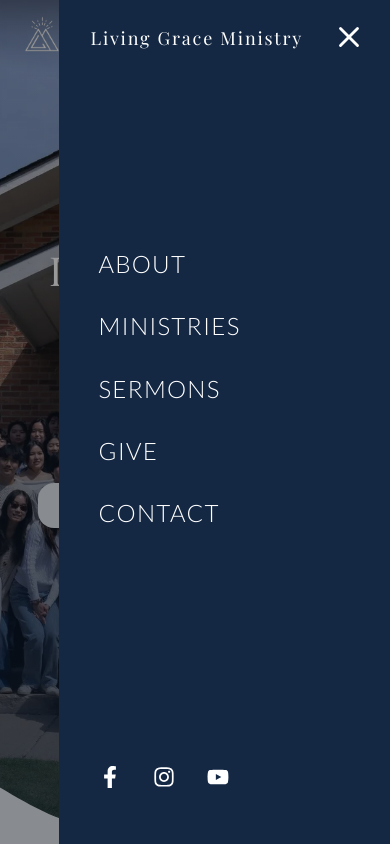
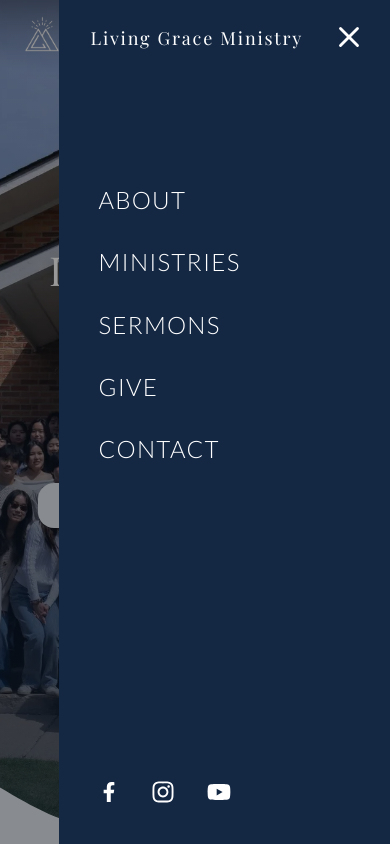
Before and after one commit to lgm-aa/LGM_Website_v3, a React (Vite) app: page / in a window 390 px wide. Both pictures are taken after a click on the button 349 px from the left and 34 px from the top of the page. Shown: the top 844 px of the page. Built offline with nearby package versions, Linux system fonts and the light colour scheme; no server answers.

Commit message:
Mobile nav drawer - edit icon size

```diff
--- a/src/components/layout/NavBar/NavBar.css
+++ b/src/components/layout/NavBar/NavBar.css
@@ -236,7 +236,7 @@
     display: flex;
     flex-direction: column;
     gap: 1.5rem;
-    padding: 12rem 2rem 2rem 0.5rem;
+    padding: 8rem 2rem 2rem 0.5rem;
   }
 
   .lgm-nav__mobile-drawer .eyebrow {
@@ -247,7 +247,6 @@
     display: inline-flex;
     gap: 1rem;
     margin-top: auto;
-    padding-bottom: 1rem;
   }
 
   .social-icon {
--- a/src/components/layout/NavBar/NavBar.jsx
+++ b/src/components/layout/NavBar/NavBar.jsx
@@ -153,7 +153,7 @@ export default function NavBar() {
                 target="_blank"
                 rel="noopener noreferrer"
               >
-                <FaFacebookF size={22}/>
+                <FaFacebookF size={20}/>
               </a>
               <a
                 href="https://www.instagram.com/livinggraceministry?igsh=MW01ZWJlZ3hkNXQwOQ=="
@@ -162,7 +162,7 @@ export default function NavBar() {
                 target="_blank"
                 rel="noopener noreferrer"
               >
-                <FaInstagram size={22}/>
+                <FaInstagram size={24}/>
               </a>
               <a
                 href="https://www.youtube.com/@LivingGraceMinistry"
@@ -171,7 +171,7 @@ export default function NavBar() {
                 target="_blank"
                 rel="noopener noreferrer"
               >
-                <FaYoutube size={22}/>
+                <FaYoutube size={24}/>
               </a>
             </div>
           </div>
```
